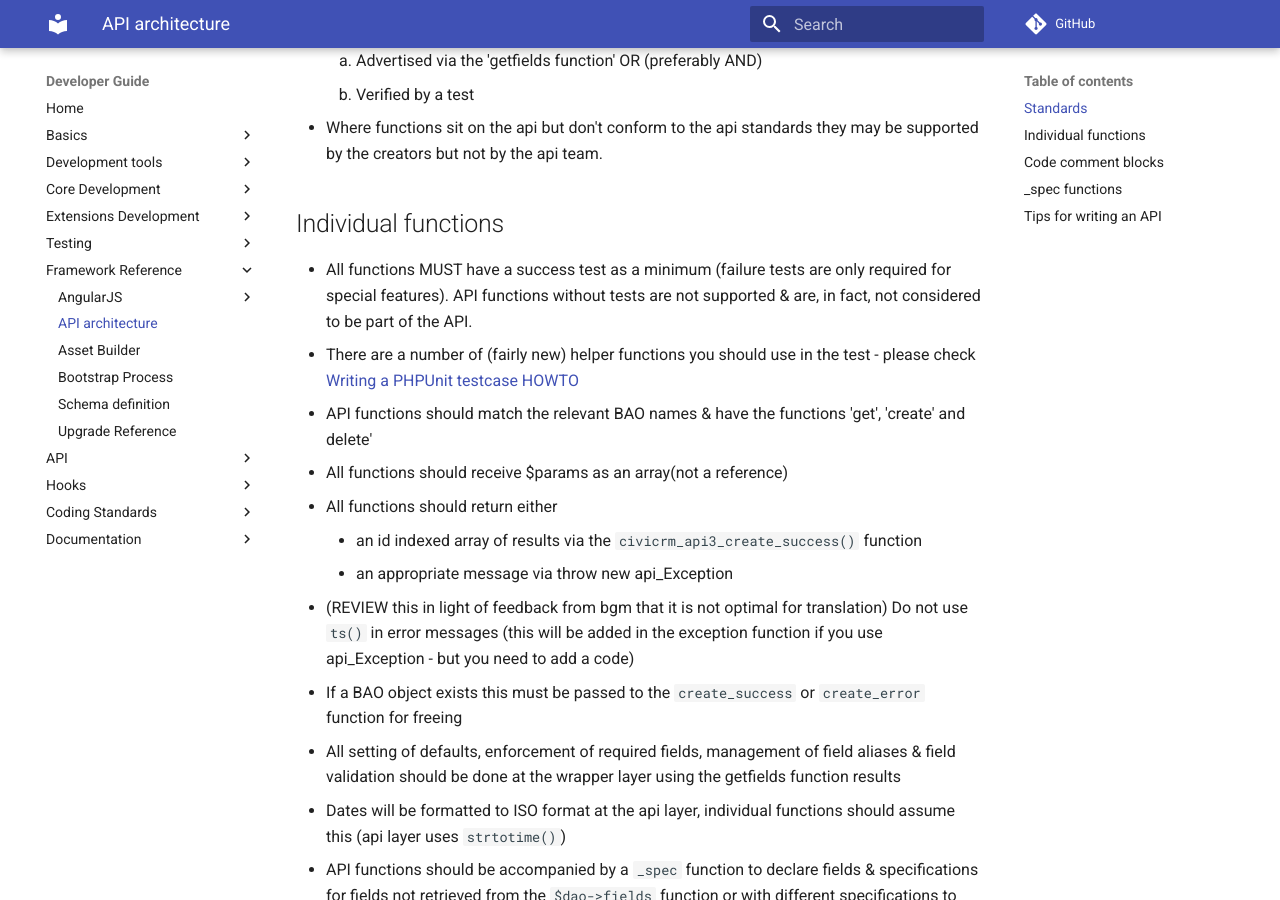
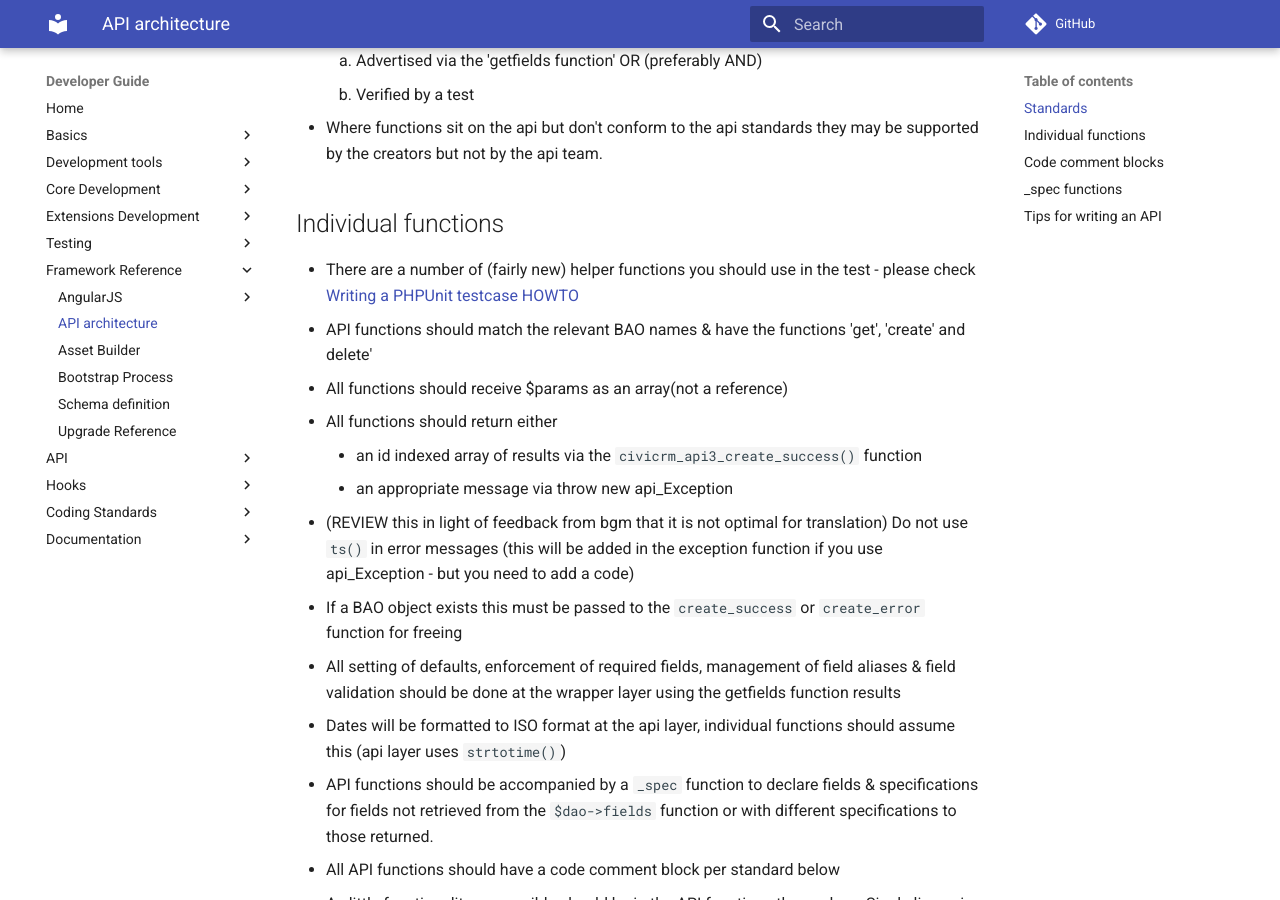
Before and after one commit to civicrm/civicrm-dev-docs, an MkDocs documentation site: the page built from docs/framework/api-architecture.md, in a window 1280 px wide and 900 px high, scrolled down 501 px. Built offline with MkDocs 1.6.1 and Material for MkDocs 9.7.7, drawn with Linux system fonts in a browser that asks for light colours; comment, search, counter and statistics services are not loaded; old or Windows-style settings are respelled for this version of MkDocs.

Commit message:
Remove outdated bullet point
ref:
https://github.com/civicrm/civicrm-dev-docs/pull/228#discussion_r130018478

```diff
--- a/docs/framework/api-architecture.md
+++ b/docs/framework/api-architecture.md
@@ -22,10 +22,6 @@ v3](/api/index.md) page.
 
 ## Individual functions
 
--   All functions MUST have a success test as a minimum (failure tests
-    are only required for special features). API functions without tests
-    are not supported & are, in fact, not considered to be part of
-    the API.
 -   There are a number of (fairly new) helper functions you should use
     in the test - please check [Writing a PHPUnit testcase
     HOWTO](/testing/setup.md)
```
